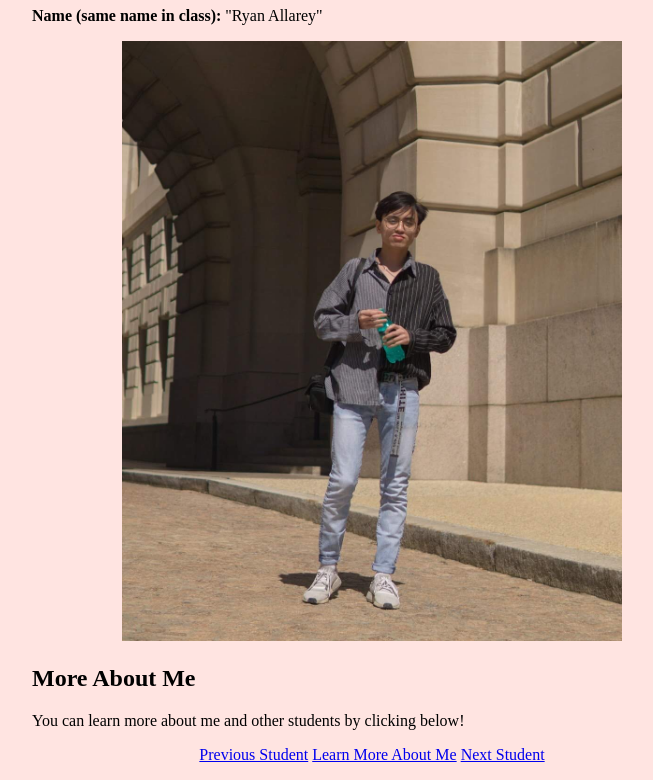
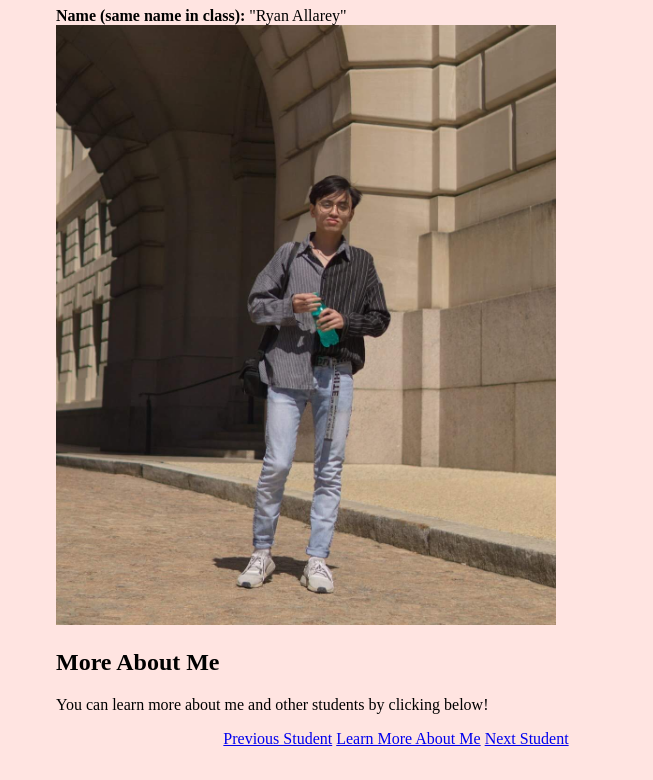
Before and after one commit to rallarey/rallarey.github.io, a plain HTML site: page index.html in a window 1280 px wide. Shown: the part 107-887 px from the top of the page, without its empty margins (268-921 px from the left). Drawn offline with Linux system fonts and the light colour scheme.

Commit message:
more validation errors

```diff
--- a/index.html
+++ b/index.html
@@ -11,7 +11,7 @@
 </head>
 
 <body>
-	<div id="container" style= "height:auto; margin:0 auto; width 50%;">
+	<div id="container" style= "height:auto; margin:0 auto; width:50%;">
 		<div class="page" style="width:680px; text-align:justify; margin:0 auto;">
 			<p>
 			<a href="https://mattm401.github.io/">Course Site</a>
@@ -24,9 +24,7 @@
 				<strong>Name (same name in class): </strong>
 				"Ryan Allarey"
 				<br>
-				<p style = "text-align:center;">
-					<img src="IMG_0441_Original.JPG" alt="Ryan Allarey" width="500" height="600">
-				</p>
+				<img src="IMG_0441_Original.JPG" alt="Ryan Allarey" width="500" height="600" class="center">
 			</p>
 
 			<h2>More About Me</h2>
```
Also changed, not shown: aboutMe.html (+1 -1 lines).
